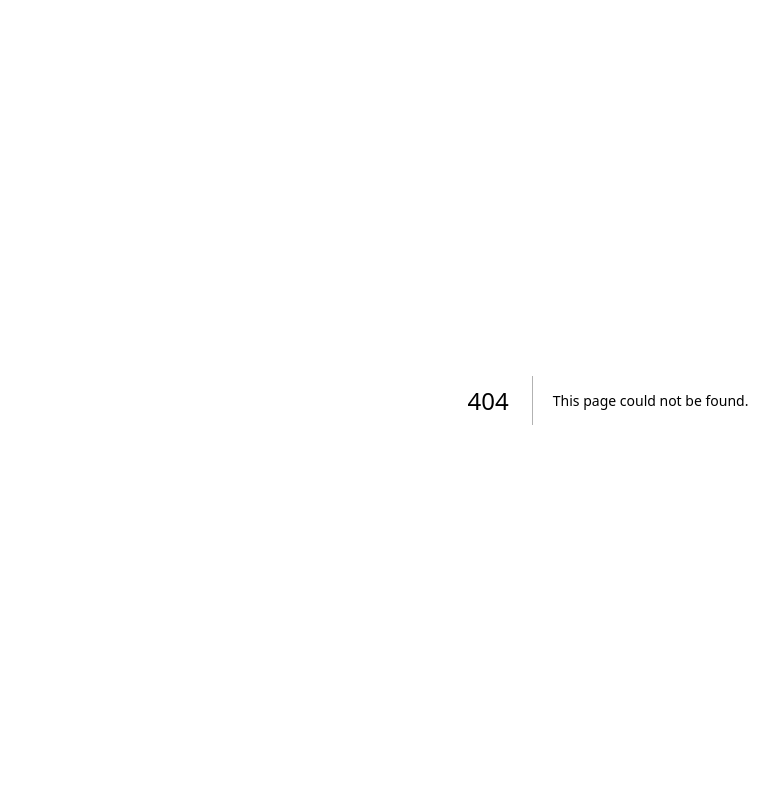
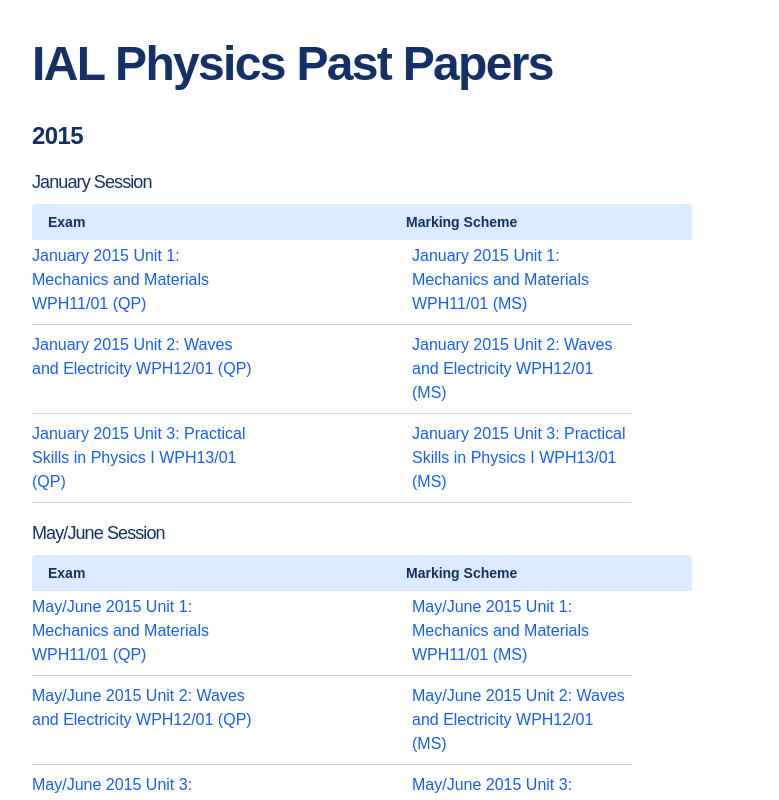
Before and after one commit to EduvanceAU/Eduvance-Website, a Next.js app: page /sub_links/physics/pastpapers in a window 1280 px wide. Before the commit this address had no page. Shown: the top 800 px of the page, without its empty margins (32-811 px from the left). Built offline with nearby package versions, Linux system fonts and the light colour scheme.

Commit message:
Added base code for individual past paper pages

```diff
--- a/src/app/sub_links/physics/page.jsx
+++ b/src/app/sub_links/physics/page.jsx
@@ -72,7 +72,7 @@ export default function Physics() {
                 </Link>
 
                 <Link
-                  href="/page3"
+                  href="/sub_links/physics/pastpapers"
                   className="hover-tint w-full sm:w-[calc(50%-8px)] md:w-[calc(33.33%-16px)] h-40 rounded-xl font-[550] tracking-[-0.5px] border-[1.5px] border-[#153064] flex items-end justify-start pl-4 pb-4 text-[#153064] hover:bg-[#BAD1FD] transition-all duration-300 cursor-pointer"
                   style={{ backgroundImage: "url('/Papers Background.png')", backgroundSize: 'cover', backgroundPosition: 'center' }}
                 >
--- /dev/null
+++ b/src/app/sub_links/physics/pastpapers/page.jsx
@@ -0,0 +1,84 @@
+import Link from "next/link";
+
+const sessions = [
+  { label: "January", value: "January" },
+  { label: "May/June", value: "May%2FJune" },
+  { label: "Oct/Nov", value: "October%2FNovember" },
+];
+
+const years = Array.from({ length: 10 }, (_, i) => 2015 + i).concat(2024);
+
+const units = [
+  { name: "Mechanics and Materials", code: "WPH11/01", unit: "Unit 1" },
+  { name: "Waves and Electricity", code: "WPH12/01", unit: "Unit 2" },
+  { name: "Practical Skills in Physics I", code: "WPH13/01", unit: "Unit 3" },
+];
+
+const generatePearsonLink = (subject, session, year) => {
+  const subjectFormatted = subject.replace(" ", "%20");
+  return `https://qualifications.pearson.com/en/support/support-topics/exams/past-papers.html?Qualification-Family=International-Advanced-Level&Qualification-Subject=${subjectFormatted}&Status=Pearson-UK:Status%2FLive&Specification-Code=Pearson-UK:Specification-Code%2Fial18-${subject.toLowerCase()}&Exam-Series=${session}-${year}`;
+};
+
+export default function PastPapersPage() {
+  const subject = "Physics";
+
+  return (
+    <main className="min-h-screen bg-white flex flex-col items-center py-10 px-4">
+      <h1 className="text-5xl font-bold text-[#153064] mb-8 w-full max-w-6xl text-left tracking-[-0.035em]" style={{ fontFamily: 'Poppins, sans-serif' }}>
+        IAL Physics Past Papers
+      </h1>
+
+      <div className="w-full max-w-6xl space-y-10">
+        {years.map((year) => (
+          <div key={year}>
+            <h2 className="text-2xl font-semibold text-[#153064] mb-4 text-left tracking-tight" style={{ fontFamily: 'Poppins, sans-serif' }}>
+              {year}
+            </h2>
+
+            {sessions.map((session) => (
+              <div key={`${year}-${session.label}`} className="mb-4">
+                <h3 className="text-lg tracking-tighter font-medium text-[#153064] mb-2 text-left" style={{ fontFamily: 'Poppins, sans-serif' }}>
+                  {session.label} Session
+                </h3>
+
+                <div className="w-[660px] bg-blue-100 rounded-t flex justify-between items-center px-4 py-2 mb-1 text-[#153064]" style={{ fontFamily: 'Poppins, sans-serif' }}>
+                  <span className="font-semibold text-sm text-left w-[120px]">Exam</span>
+                  <span className="font-semibold text-sm text-left w-[270px]">Marking Scheme</span>
+                </div>
+
+                <div className="grid grid-cols-[minmax(0,_220px)_minmax(0,_220px)] gap-x-40 gap-y-2">
+                  {units.map((unit) => (
+                    <>
+                      <Link
+                        key={`qp-${year}-${session.label}-${unit.unit}`}
+                        href={generatePearsonLink(subject, session.value, year)}
+                        className="text-blue-600 font-medium hover:underline text-left max-w-[250px]"
+                        target="_blank"
+                        style={{ fontFamily: 'Poppins, sans-serif' }}
+                      >
+                        {`${session.label} ${year} ${unit.unit}: ${unit.name} ${unit.code} (QP)`}
+                      </Link>
+
+                      <Link
+                        key={`ms-${year}-${session.label}-${unit.unit}`}
+                        href={generatePearsonLink(subject, session.value, year)}
+                        className="text-blue-600 font-medium hover:underline text-left max-w-[250px]"
+                        target="_blank"
+                        style={{ fontFamily: 'Poppins, sans-serif' }}
+                      >
+                        {`${session.label} ${year} ${unit.unit}: ${unit.name} ${unit.code} (MS)`}
+                      </Link>
+
+                      {/* Divider spanning both columns */}
+                      <div className="col-span-2 h-px bg-gray-300"></div>
+                    </>
+                  ))}
+                </div>
+              </div>
+            ))}
+          </div>
+        ))}
+      </div>
+    </main>
+  );
+}
```
